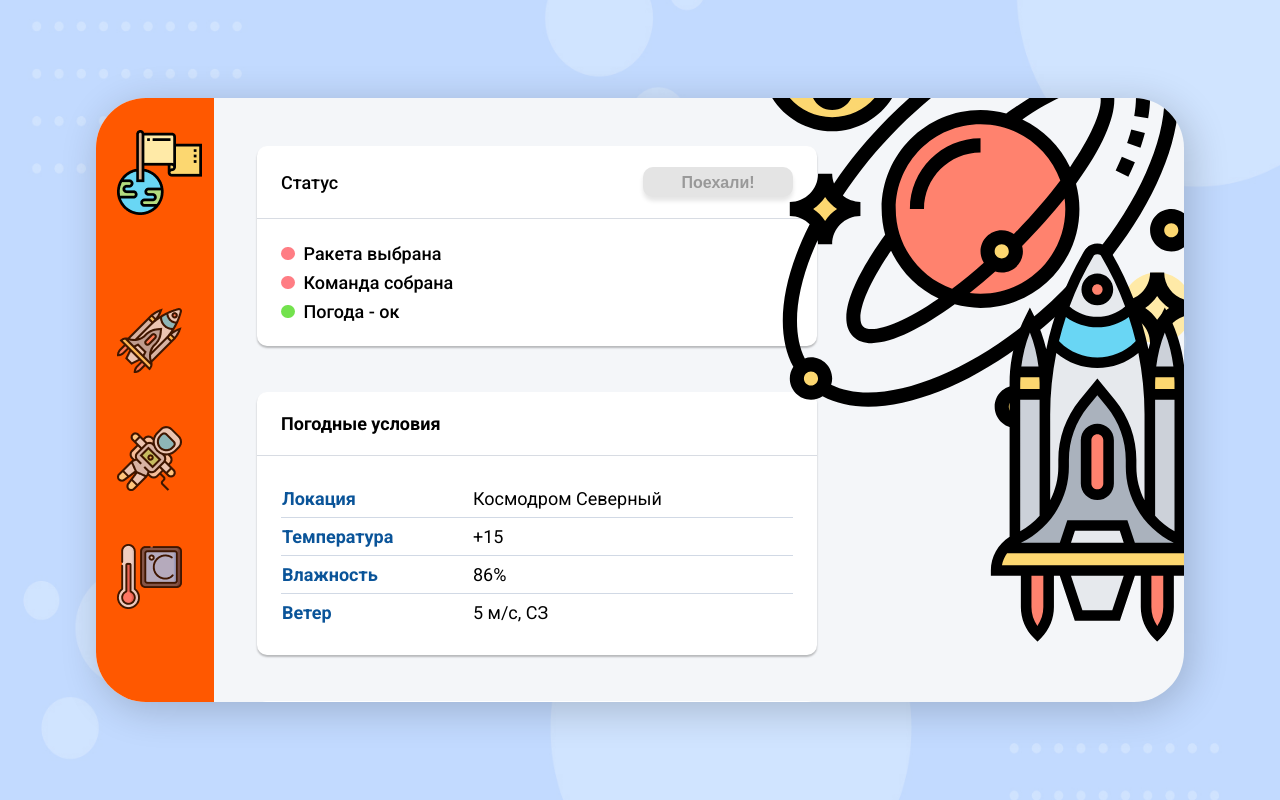
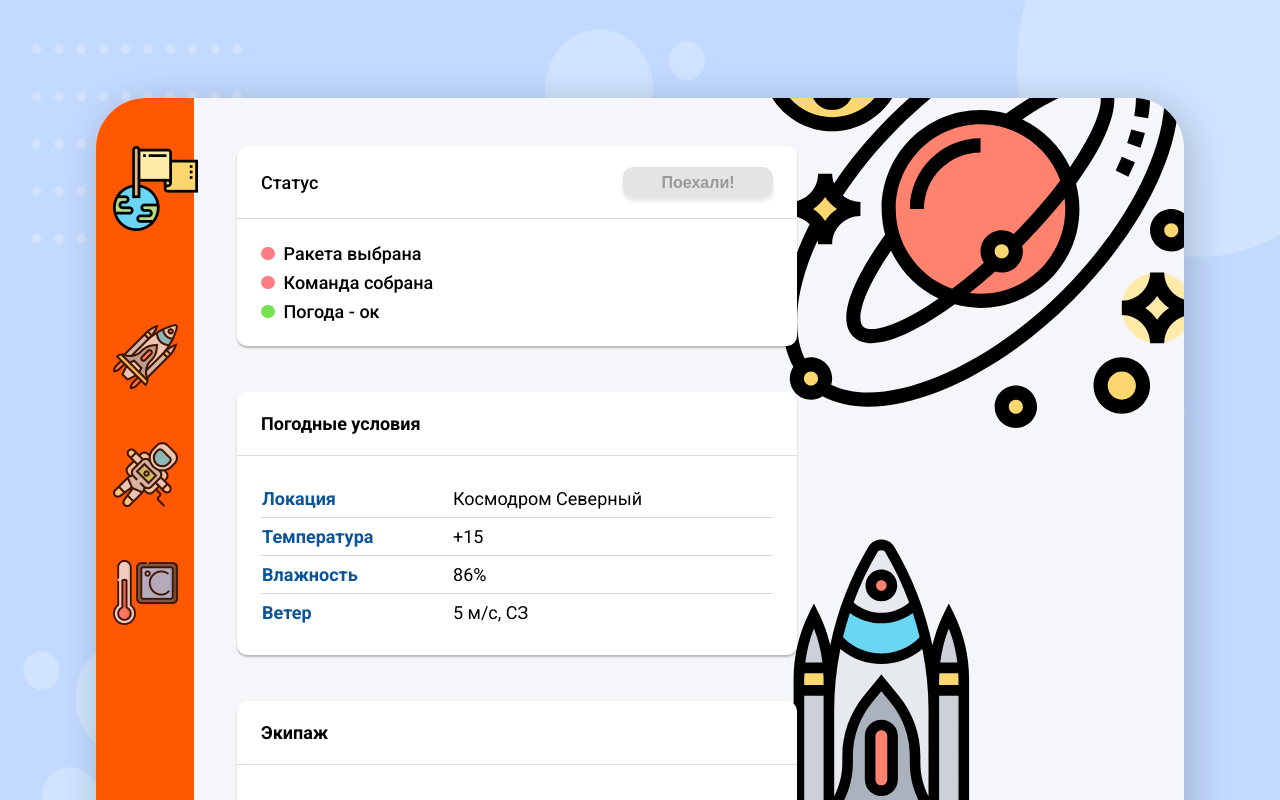
Before and after one commit to Amakina/bc-frontend, a Vue app: page /#/ in a window 1280 px wide. Shown: the top 800 px of the page. Built offline with nearby package versions, Linux system fonts and the light colour scheme.

Commit message:
Fix size and image positioning

```diff
--- a/src/App.vue
+++ b/src/App.vue
@@ -49,4 +49,10 @@ h2, h3 {
 .router-link-exact-active {
   opacity: 1!important;
 }
+
+@media (max-height: 1095px) {
+  #app {
+    height: 900px;
+  }
+}
 </style>
--- a/src/components/State.vue
+++ b/src/components/State.vue
@@ -66,6 +66,9 @@
 
 <style scoped>
 .state {
+  position: relative;
+  z-index: 1;
+  width: 100%;
   padding: 48px 43px;
 }
 
@@ -170,6 +173,7 @@ th {
 
 img {
   position: absolute;
+  z-index: -1;
 }
 
 .astronomy {
@@ -178,7 +182,7 @@ img {
 }
 
 .rocket {
-  left: 769px;
+  right: 70px;
   bottom: 0;
 }
 </style>
```
